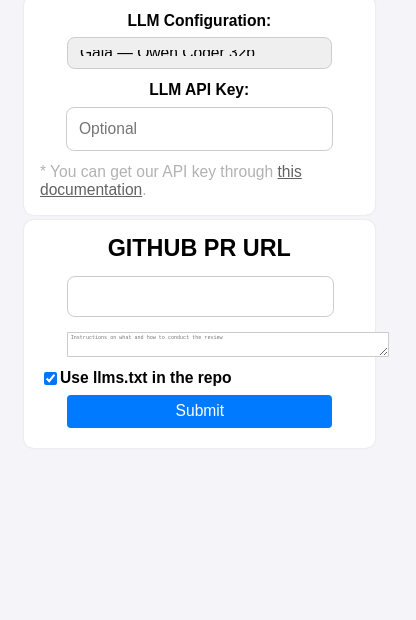
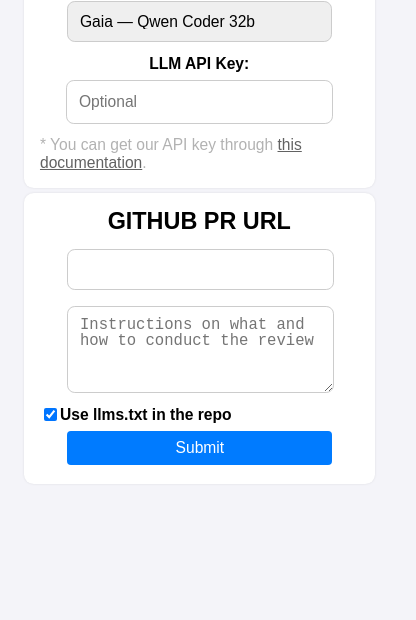
Before and after one commit to JYC0413/PR_review_page, a plain HTML site: page src/index.html in a window 390 px wide. Shown: the part 224-844 px from the top of the page, 416 px wide, since content can reach past the window. Drawn offline with nearby package versions, Linux system fonts and the light colour scheme.

Commit message:
fix apple css

```diff
--- a/src/index.html
+++ b/src/index.html
@@ -158,6 +158,12 @@
             cursor: pointer;
         }
 
+        select {
+            -webkit-appearance: none !important;
+            -moz-appearance: none !important;
+            appearance: none !important;
+        }
+
         @media (max-width: 760px) {
             body {
                 font-size: 4vw;
@@ -171,9 +177,14 @@
                 font-size: 6vw;
             }
 
-            input[type="text"], input[type="number"], select {
+            .prompt-textarea {
+                height: 16vw !important;
+            }
+
+            input[type="text"], input[type="number"], select, .prompt-textarea {
                 height: 4vw;
                 font-size: 4vw;
+                line-height: 4vw;
                 padding: 3vw;
                 width: calc(100% - 20vw);
                 border-radius: 2vw;
@@ -181,9 +192,6 @@
             }
 
             select {
-                -webkit-appearance: none !important;
-                -moz-appearance: none !important;
-                appearance: none !important;
                 width: calc(100% - 14vw) !important;
             }
 
@@ -552,11 +560,6 @@
             if (!document.getElementById('useLlm').checked) {
                 let response = await fetch(fileUrl);
                 if (!response.ok) {
-                    fileUrl = `https://raw.githubusercontent.com/${githubOwner}/${githubRepo}/main/README.md`;
-                    response = await fetch(fileUrl);
-                    systemPrompt = await response.text();
-                }
-                if (!response.ok) {
                     console.log('Failed to fetch file from GitHub');
                 }
             }else {
```
